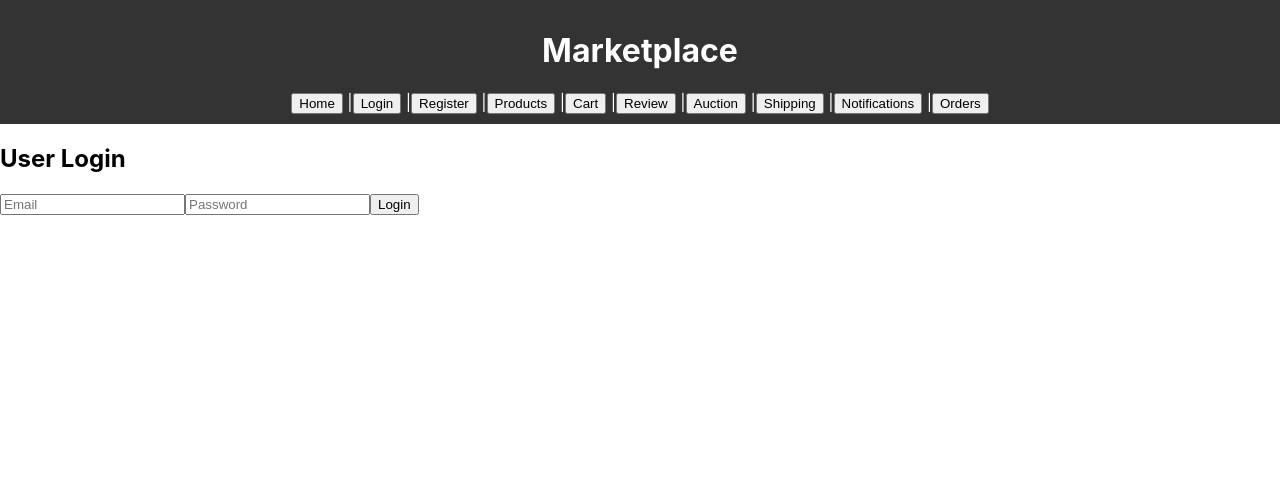
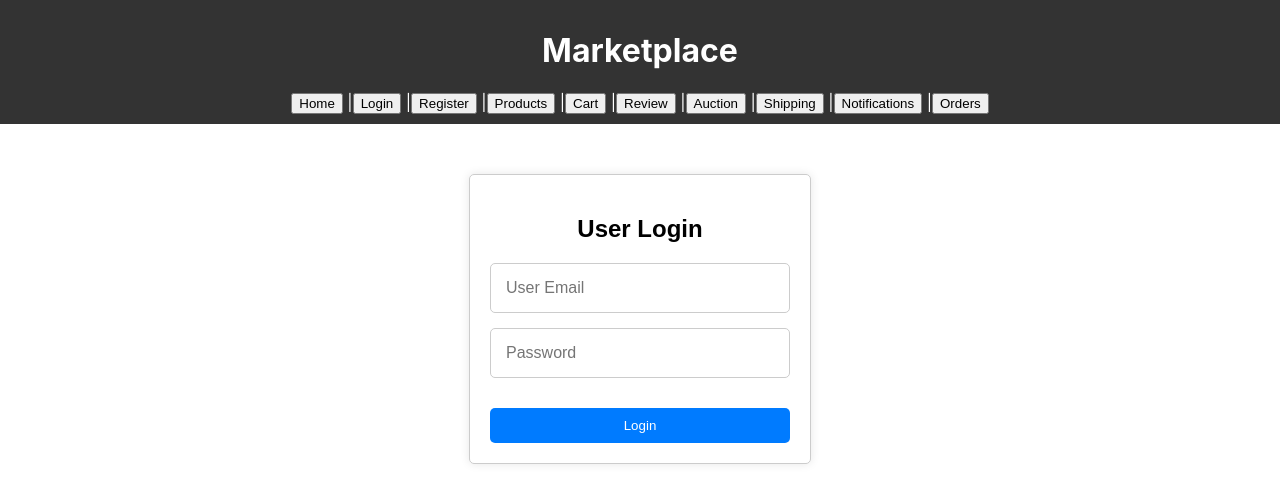
Before and after one commit to EricSJSU-DataScience/CS157A, a React (Create React App) app: page / in a window 1280 px wide. Both pictures are taken after a click on the button "Login". Shown: the top 502 px of the page. Built offline with nearby package versions, Linux system fonts and the light colour scheme; the HTML template or start-up script is replaced by a standard one.

Commit message:
update: better look for login and register

```diff
--- a/server.js
+++ b/server.js
@@ -10,7 +10,7 @@ app.use(express.json()); // Modern way to handle JSON requests
 const db = mysql.createConnection({
     host: 'localhost',
     user: 'root',
-    password: 'sql+016886922', // Replace with your MySQL password
+    password: '1234567', // Replace with your MySQL password
     database: 'market',
     port: 3306
 });
@@ -171,7 +171,7 @@ app.get('/orders/:userId', (req, res) => {
             console.error('Error fetching orders:', err);
             return res.status(500).json({ message: 'Error fetching orders' });
         }
-        console.log('Orders fetched for user:', results); // Log to see if data is correct
+        //console.log('Orders fetched for user:', results); // Log to see if data is correct
         res.status(200).json(results);
     });
 });
--- a/src/components/Login.js
+++ b/src/components/Login.js
@@ -9,7 +9,7 @@ function Login({ setLoggedInUserId }) {
         const response = await fetch('http://localhost:5000/login', {
             method: 'POST',
             headers: { 'Content-Type': 'application/json' },
-            body: JSON.stringify({ email, password })
+            body: JSON.stringify({ email, password }),
         });
         const result = await response.json();
         if (response.ok) {
@@ -21,13 +21,83 @@ function Login({ setLoggedInUserId }) {
     };
 
     return (
-        <form onSubmit={handleLogin}>
-            <h2>User Login</h2>
-            <input type="email" value={email} onChange={(e) => setEmail(e.target.value)} placeholder="Email" required />
-            <input type="password" value={password} onChange={(e) => setPassword(e.target.value)} placeholder="Password" required />
-            <button type="submit">Login</button>
+        <form onSubmit={handleLogin} style={styles.loginForm}>
+            <div style={styles.formHeader}>
+                <h2>User Login</h2>
+            </div>
+            <div style={styles.formGroup}>
+                <div style={styles.inputIcon}>
+                    <input
+                        type="email"
+                        id="username"
+                        value={email}
+                        onChange={(e) => setEmail(e.target.value)}
+                        placeholder="User Email"
+                        required
+                        style={styles.input}
+                    />
+                </div>
+            </div>
+            <div style={styles.formGroup}>
+                <div style={styles.inputIcon}>
+                    <input
+                        type="password"
+                        id="password"
+                        value={password}
+                        onChange={(e) => setPassword(e.target.value)}
+                        placeholder="Password"
+                        required
+                        style={styles.input}
+                    />
+                </div>
+            </div>
+            <button type="submit" style={styles.loginButton}>Login</button>
         </form>
     );
 }
 
+const styles = {
+    loginForm: {
+        width: '300px',
+        margin: '50px auto',
+        fontFamily: 'Arial, sans-serif',
+        border: '1px solid #ccc',
+        padding: '20px',
+        borderRadius: '5px',
+        boxShadow: '0px 0px 10px rgba(0, 0, 0, 0.1)',
+    },
+    formHeader: {
+        textAlign: 'center',
+        marginBottom: '20px',
+    },
+    formGroup: {
+        position: 'relative',
+        marginBottom: '15px',
+    },
+    inputIcon: {
+        display: 'flex',
+        alignItems: 'center',
+        padding: '5px',
+        border: '1px solid #ccc',
+        borderRadius: '5px',
+    },
+    input: {
+        flex: '1',
+        border: 'none',
+        outline: 'none',
+        padding: '10px',
+        fontSize: '16px',
+    },
+    loginButton: {
+        width: '100%',
+        padding: '10px',
+        backgroundColor: '#007bff',
+        color: 'white',
+        border: 'none',
+        borderRadius: '5px',
+        cursor: 'pointer',
+        marginTop: '15px',
+    },
+};
+
 export default Login;
--- a/src/components/Register.js
+++ b/src/components/Register.js
@@ -24,14 +24,93 @@ function Register() {
     };
 
     return (
-        <form onSubmit={handleRegister}>
-            <h2>Create an Account</h2>
-            <input type="text" value={name} onChange={(e) => setName(e.target.value)} placeholder="Name" required />
-            <input type="email" value={email} onChange={(e) => setEmail(e.target.value)} placeholder="Email" required />
-            <input type="password" value={password} onChange={(e) => setPassword(e.target.value)} placeholder="Password" required />
-            <button type="submit">Register</button>
+        <form onSubmit={handleRegister} style={styles.registerForm}>
+            <div style={styles.formHeader}>
+                <h2>Create an Account</h2>
+            </div>
+            <div style={styles.formGroup}>
+                <div style={styles.inputIcon}>
+                    <input
+                        type="text"
+                        value={name}
+                        onChange={(e) => setName(e.target.value)}
+                        placeholder="Name"
+                        required
+                        style={styles.input}
+                    />
+                </div>
+            </div>
+            <div style={styles.formGroup}>
+                <div style={styles.inputIcon}>
+                    <input
+                        type="email"
+                        value={email}
+                        onChange={(e) => setEmail(e.target.value)}
+                        placeholder="Email"
+                        required
+                        style={styles.input}
+                    />
+                </div>
+            </div>
+            <div style={styles.formGroup}>
+                <div style={styles.inputIcon}>
+                    <input
+                        type="password"
+                        value={password}
+                        onChange={(e) => setPassword(e.target.value)}
+                        placeholder="Password"
+                        required
+                        style={styles.input}
+                    />
+                </div>
+            </div>
+            <button type="submit" style={styles.registerButton}>Register</button>
         </form>
     );
 }
 
+const styles = {
+    registerForm: {
+        width: '300px',
+        margin: '50px auto',
+        fontFamily: 'Arial, sans-serif',
+        border: '1px solid #ccc',
+        padding: '20px',
+        borderRadius: '5px',
+        boxShadow: '0px 0px 10px rgba(0, 0, 0, 0.1)',
+    },
+    formHeader: {
+        textAlign: 'center',
+        marginBottom: '20px',
+    },
+    formGroup: {
+        position: 'relative',
+        marginBottom: '15px',
+    },
+    inputIcon: {
+        display: 'flex',
+        alignItems: 'center',
+        padding: '5px',
+        border: '1px solid #ccc',
+        borderRadius: '5px',
+    },
+    input: {
+        flex: '1',
+        border: 'none',
+        outline: 'none',
+        padding: '10px',
+        fontSize: '16px',
+    },
+    registerButton: {
+        width: '100%',
+        padding: '10px',
+        backgroundColor: '#28a745',
+        color: 'white',
+        border: 'none',
+        borderRadius: '5px',
+        cursor: 'pointer',
+        marginTop: '15px',
+    },
+};
+
 export default Register;
```
Also changed, not shown: 2 other files (tests, documents, lock files or other folders).
